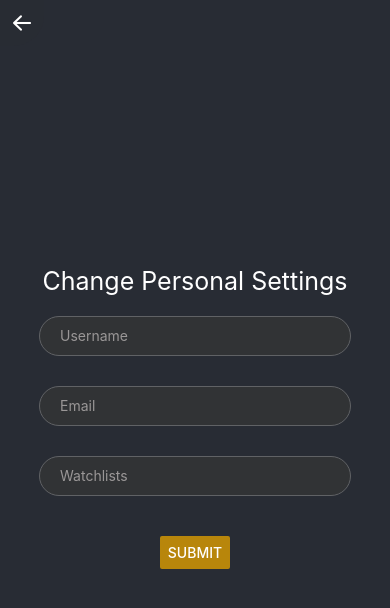
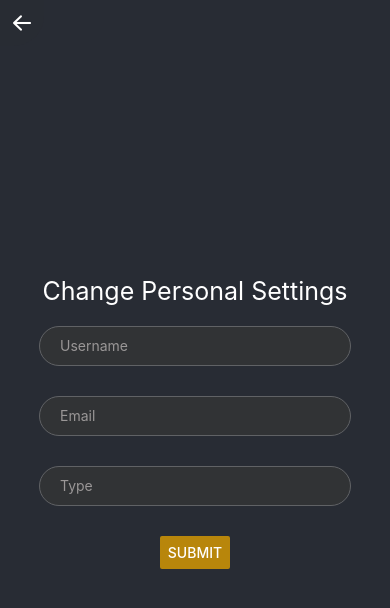
Before and after one commit to stroich/MovieMate, a React Native app: screen /ModalSettings in a window 390 px wide. Shown: the top 608 px of the page. Built offline with nearby package versions, Linux system fonts and the light colour scheme; no server answers.

Commit message:
feat: add validation

```diff
--- a/src/components/ModalSetting/ModalSetting.tsx
+++ b/src/components/ModalSetting/ModalSetting.tsx
@@ -1,15 +1,27 @@
 import React from 'react';
-import {View, StyleSheet, Text, Button} from 'react-native';
+import {
+  View,
+  StyleSheet,
+  Text,
+  Button,
+  KeyboardAvoidingView,
+  Platform,
+} from 'react-native';
 import constants from '../../styles/constants';
 import {useSafeAreaInsets} from 'react-native-safe-area-context';
 import {useForm} from 'react-hook-form';
 import Input from './component/Input';
 import BackButton from '../BackButton/BackButton';
+import {
+  rulesForEmail,
+  rulesForType,
+  rulesForUsername,
+} from './verificationRules';
 
 export type SettingData = {
   Username: string;
   Email: string;
-  Watchlists: string;
+  Type: string;
 };
 
 function ModalSettings() {
@@ -22,28 +34,46 @@ function ModalSettings() {
     defaultValues: {
       Username: '',
       Email: '',
-      Watchlists: '',
+      Type: '',
     },
   });
-  const onSubmit = (data: SettingData) => console.log(data);
+  const onSubmit = (data: SettingData) => {
+    console.log(data);
+    console.log(errors);
+  };
 
   return (
-    <View style={[styles.container, {paddingTop: insets.top}]}>
+    <KeyboardAvoidingView
+      style={[styles.container, {paddingTop: insets.top}]}
+      behavior={Platform.OS === 'ios' ? 'padding' : 'height'}>
       <View style={styles.containerTitle}>
         <Text style={styles.title}>Change Personal Settings</Text>
       </View>
-      <Input control={control} name="Username" errors={errors.Username} />
-      <Input control={control} name="Email" errors={errors.Email} />
-      <Input control={control} name="Watchlists" errors={errors.Watchlists} />
-      <View style={styles.containerButton}>
-        <Button
-          title="Submit"
-          onPress={handleSubmit(onSubmit)}
-          color={constants.colorGold}
-        />
-      </View>
+      <Input
+        control={control}
+        name="Username"
+        errors={errors.Username}
+        rules={rulesForUsername}
+      />
+      <Input
+        control={control}
+        name="Email"
+        errors={errors.Email}
+        rules={rulesForEmail}
+      />
+      <Input
+        control={control}
+        name="Type"
+        errors={errors.Type}
+        rules={rulesForType}
+      />
+      <Button
+        title="Submit"
+        onPress={handleSubmit(onSubmit)}
+        color={constants.colorGold}
+      />
       <BackButton />
-    </View>
+    </KeyboardAvoidingView>
   );
 }
 
@@ -76,9 +106,6 @@ const styles = StyleSheet.create({
     color: 'white',
     fontSize: 20,
   },
-  containerButton: {
-    padding: 10,
-  },
 });
 
 export default ModalSettings;
--- a/src/components/ModalSetting/component/Input.tsx
+++ b/src/components/ModalSetting/component/Input.tsx
@@ -1,23 +1,27 @@
 import React from 'react';
 import {StyleSheet, Text, TextInput, View} from 'react-native';
 import constants from '../../../styles/constants';
-import {Control, Controller, FieldErrors} from 'react-hook-form';
+import {
+  Control,
+  Controller,
+  FieldErrors,
+  RegisterOptions,
+} from 'react-hook-form';
 import {SettingData} from '../ModalSetting';
 
 type InputProps = {
   control: Control<SettingData, any>;
   name: keyof SettingData;
   errors: FieldErrors<SettingData>[keyof FieldErrors<SettingData>];
+  rules: RegisterOptions<SettingData, keyof SettingData>;
 };
 
-function Input({control, name, errors}: InputProps) {
+function Input({control, name, errors, rules}: InputProps) {
   return (
     <View style={styles.container}>
       <Controller
         control={control}
-        rules={{
-          required: true,
-        }}
+        rules={rules}
         render={({field: {onChange, onBlur, value}}) => (
           <TextInput
             style={styles.input}
@@ -30,7 +34,7 @@ function Input({control, name, errors}: InputProps) {
         )}
         name={name}
       />
-      {errors && <Text style={styles.text}>This is required.</Text>}
+      {errors && <Text style={styles.text}>{errors.message}</Text>}
     </View>
   );
 }
--- /dev/null
+++ b/src/components/ModalSetting/verificationRules.ts
@@ -0,0 +1,26 @@
+import {RegisterOptions} from 'react-hook-form';
+import {SettingData} from './ModalSetting';
+
+type rulesType = RegisterOptions<SettingData, keyof SettingData>;
+
+export const rulesForUsername: rulesType = {
+  required: 'This field is required',
+};
+
+export const rulesForEmail: rulesType = {
+  required: 'This field is required',
+  pattern: {value: /^\S+@\S+$/, message: 'Invalid email address'},
+};
+
+export enum VideoType {
+  movie,
+  series,
+  episode,
+}
+
+export const rulesForType: rulesType = {
+  required: 'This field is required',
+  validate: value =>
+    Object.values(VideoType).includes(value) ||
+    'Valid types are: movie, series, episode.',
+};
```
